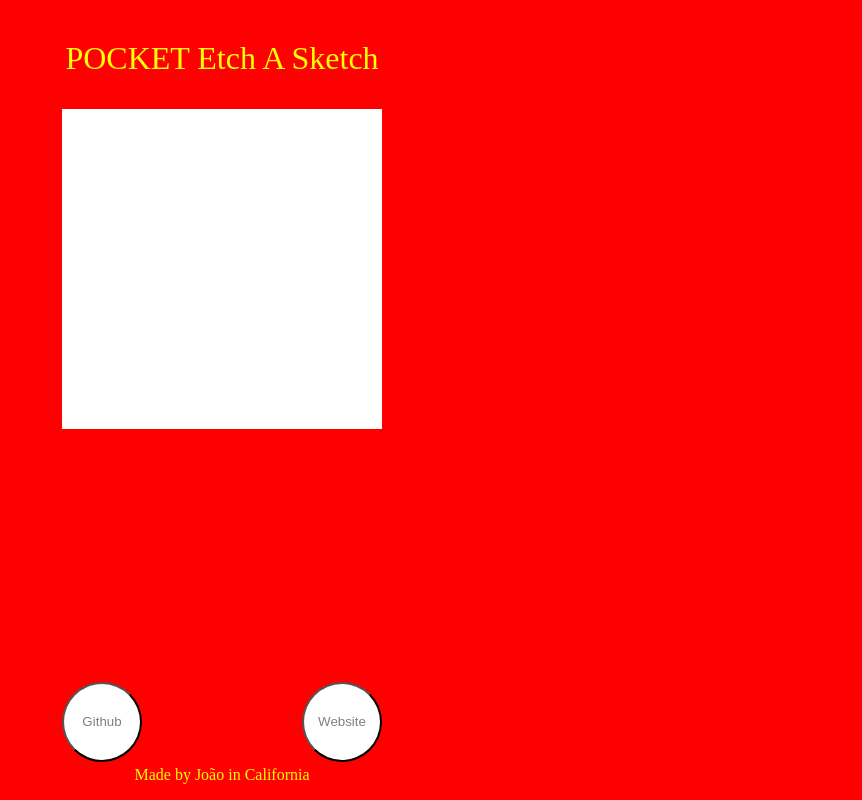
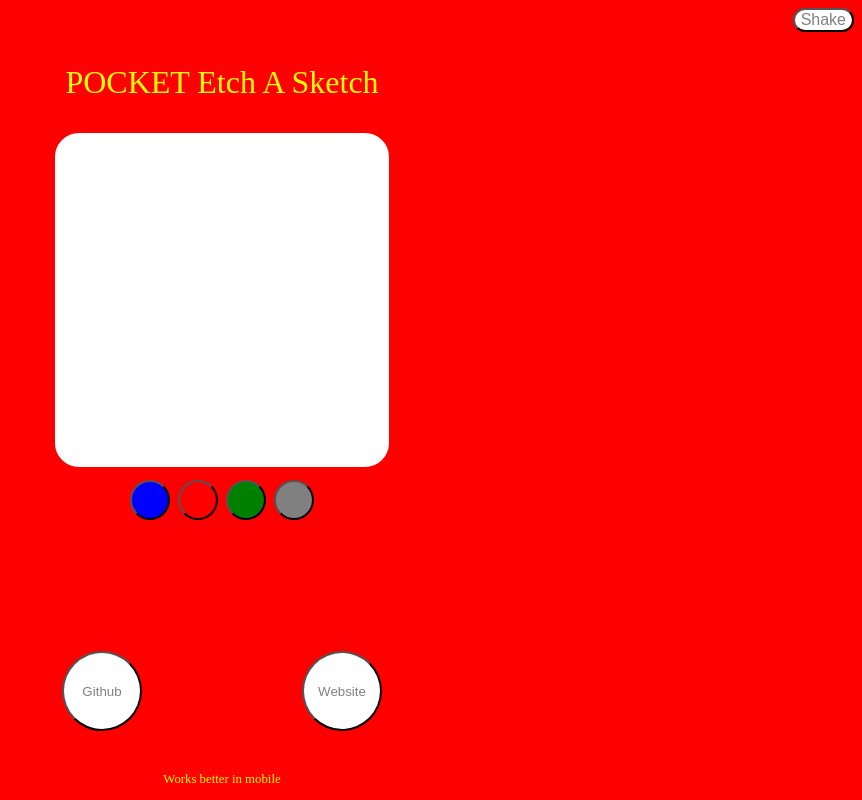
Before and after one commit to brito-joao/Etch-a-Sketch, a plain HTML site: page index.html in a window 1280 px wide. Shown: the whole page, without its empty margins (418-1280 px from the left). Drawn offline with Linux system fonts and the light colour scheme.

Commit message:
Add javascript functionality to site. Posish website

```diff
--- a/index.html
+++ b/index.html
@@ -8,17 +8,25 @@
     <link rel="stylesheet" href="style.css">
 </head>
 <body>
+    <button class="shake" onclick="erase()">Shake</button>
     <p> POCKET Etch A Sketch</p>
 
     <div class="container">
     </div>
+    <div class="colors">
+        <button class="color"  style="background-color: blue;" onclick="changeColor('blue')" ></button>
+        <button class="color"  style="background-color: red;" onclick="changeColor('red')" ></button>
+        <button class="color"  style="background-color: green;" onclick="changeColor('green')" ></button>
+        <button class="color"  style="background-color: grey;" onclick="changeColor('grey')" ></button>
+    </div>
+
     <div class="buttons">
 
         <button><a href="http://github.com/brito-joao">Github</a></button>
         <button class="right"><a href="http://joaobrito.ml">Website</a></button>
 
     </div>
-    <p class="footer">Made by João in California</p>
+    <p class="footer">Works better in mobile</p>
     <script src="index.js"></script>
 </body>
 </html>
--- a/index.js
+++ b/index.js
@@ -1,9 +1,26 @@
 console.log("hello world");
+var currentColor="grey";
 const container= document.querySelector(".container");
 for (var i=0;i<256;i++){
     const div=document.createElement("div");
     div.style="background-color:white;width:20px;height:20px";
 
-
+    div.addEventListener("click",function(){
+        div.style=`background-color:${currentColor};width:20px;height:20px`;
+    })
+    div.addEventListener("mouseover",function(){
+        div.style=`background-color:${currentColor};width:20px;height:20px`;
+    })
     container.appendChild(div)
 }
+
+function erase(){
+    const divs=document.querySelectorAll(".container div");
+    divs.forEach(function(div){
+        div.style="background-color:white;width:20px;height:20px"
+    })
+}
+function changeColor(color){
+    currentColor=color;
+    return currentColor;
+}
--- a/style.css
+++ b/style.css
@@ -7,11 +7,30 @@
     align-items: center;
 }
 
+.shake{
+    margin-left: auto;
+    border-radius: 10vh;
+    color:grey;
+    font-size: 50%;
+    background-color: white;
+
+}
 
 .container{
+    border:7px solid white;
+    border-radius: 3vh;
     display: flex;
     flex-wrap: wrap;
     width: 320px;
+    background-color: white;
+}
+.colors{
+    padding-top: 1%;
+}
+.color{
+    width: 5vh;
+    height:5vh;
+    border-radius: 50%;
 }
 
 div button{
@@ -27,7 +46,7 @@
     margin-left: auto;
 }
 .buttons{
-    padding-top:20%;
+    padding-top:10%;
     display: flex;
     width:40vh;
 
@@ -39,5 +58,5 @@
 .footer{
     position: fixed;
     bottom:0;
-    font-size: 2vh;
+    font-size: 1.6vh;
 }
```
